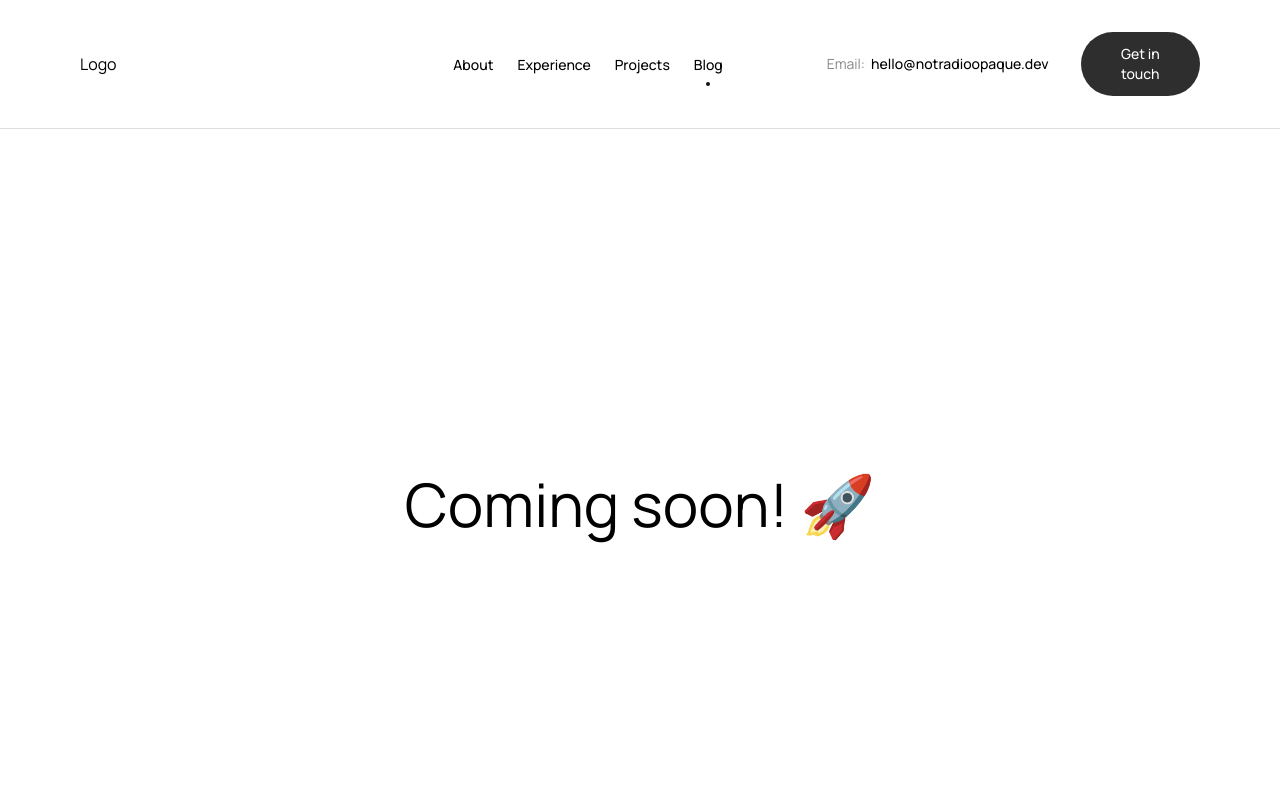
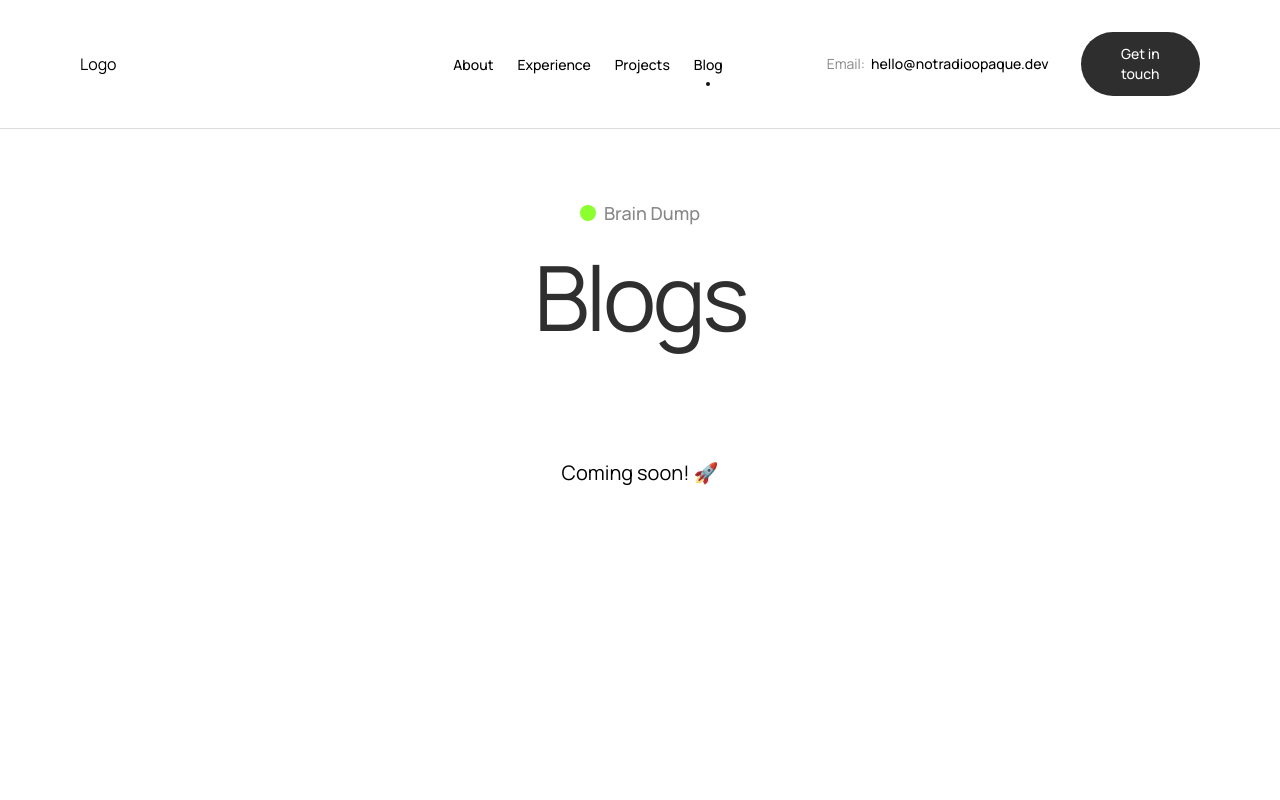
Before and after one commit to notRadioOpaque/heyismail.xyz, a SvelteKit app: page /blog in a window 1280 px wide. Shown: the top 800 px of the page. Built offline with nearby package versions, Linux system fonts and the light colour scheme.

Commit message:
:sparkles: implemented GSAP animations for the blog page, enhancing visual engagement with animated hero text and subtext on page load; utilized onMount lifecycle method for improved user experience.

```diff
--- a/src/routes/blog/+page.svelte
+++ b/src/routes/blog/+page.svelte
@@ -1,3 +1,37 @@
-<div class="flex h-[750px] w-full items-center justify-center">
-	<h1 class="text-[60px]">Coming soon! 🚀</h1>
+<script lang="ts">
+	import Dot from '$lib/components/Dot.svelte';
+	import { gsap } from 'gsap';
+	import { onMount } from 'svelte';
+
+	let heroText: HTMLHeadingElement;
+	let subText: HTMLDivElement;
+	let block: HTMLDivElement;
+
+	onMount(() => {
+		const tl = gsap.timeline();
+
+		tl.from([heroText, subText], {
+			y: 100,
+			opacity: 0,
+			duration: 0.6,
+			ease: 'power4.out'
+		});
+	});
+</script>
+
+<div class="flex h-[750px] w-full flex-col gap-28 px-20 py-[70px]">
+	<div class="flex flex-col items-center justify-center gap-5">
+		<div bind:this={subText} class="flex items-center gap-2">
+			<Dot size="md" />
+			<p class="text-subtext-text text-lg font-medium">Brain Dump</p>
+		</div>
+
+		<p
+			bind:this={heroText}
+			class="text-primary-text text-center text-[90px] leading-[99px] tracking-[-3.6px]"
+		>
+			Blogs
+		</p>
+	</div>
+	<h1 class="mx-auto text-[20px]">Coming soon! 🚀</h1>
 </div>
```
